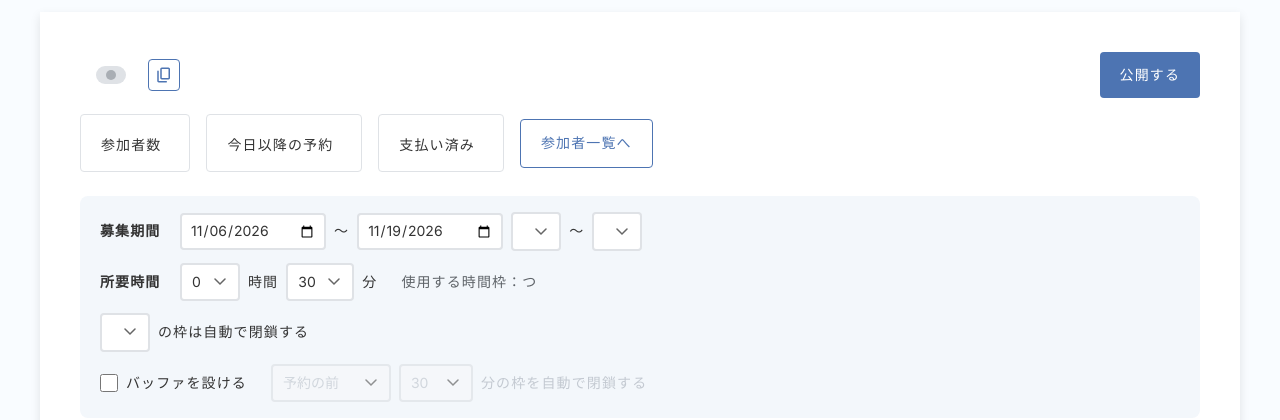
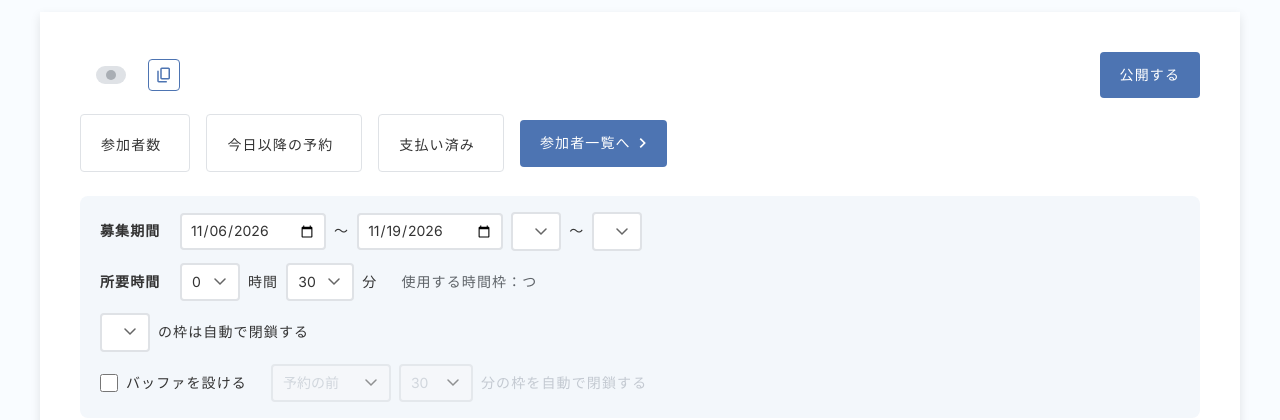
Before and after one commit to CSE-scheduler/single, a Django app: template schedule/templates/schedule/setting/project.html in a window 1280 px wide. Shown: the top 420 px of the page. Run offline with Django 5.2, Linux system fonts and the light colour scheme; the template is opened without the code that fills it: values that come from a table or form of the project are taken from there, others are empty.

Commit message:
参加者一覧へのボタンを青塗り・アイコンつきにし、停止モーダルの補足を短くする
Co-Authored-By: Claude Opus 5.5 <noreply@anthropic.com>

```diff
--- a/schedule/templates/schedule/setting/project.html
+++ b/schedule/templates/schedule/setting/project.html
@@ -53,6 +53,19 @@
     .stats strong {
         font-size: 20px;
         margin-left: 8px;
+    }
+
+    .button--icon-right {
+        display: inline-flex;
+        align-items: center;
+        gap: 2px;
+        padding-right: 14px;
+    }
+
+    .button--icon-right svg {
+        width: 20px;
+        height: 20px;
+        color: var(--white);
     }
 
     .section {
@@ -272,7 +285,7 @@
         <div>参加者数<strong>{{ stats.total }}</strong></div>
         <div>今日以降の予約<strong>{{ stats.upcoming }}</strong></div>
         <div>支払い済み<strong>{{ stats.paid }}</strong></div>
-        <a class="button button--sub" href="{% url 'setting_appointments' project.name %}">参加者一覧へ</a>
+        <a class="button button--icon-right" href="{% url 'setting_appointments' project.name %}">参加者一覧へ{% include 'schedule/icons/chevron_right.html' %}</a>
     </div>
 
     <!-- ===== 募集期間と予約状況カレンダー ===== -->
@@ -522,7 +535,7 @@
         <div class="form-group">
             <label for="id_closed_message">最初の画面に表示する文言</label>
             <textarea name="closed_message" id="id_closed_message" rows="4">{{ project.closed_message }}</textarea>
-            <p class="note">停止中は日時の選択に進めなくなり、この文言だけが表示されます（1行ずつ段落になります）。</p>
+            <p class="note">停止中は日時の選択に進めなくなり、この文言だけが表示されます。</p>
         </div>
         <div class="button-group">
             <button type="submit" class="button--danger">停止する</button>
```
